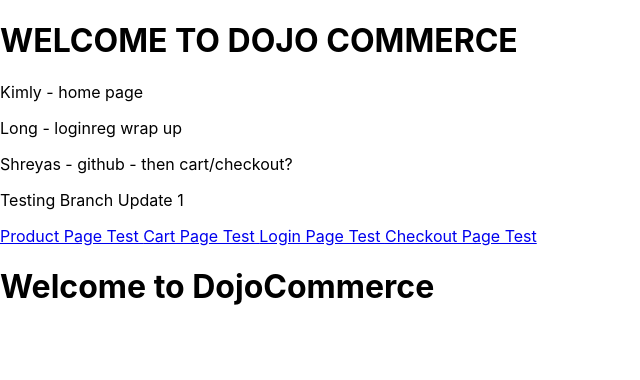
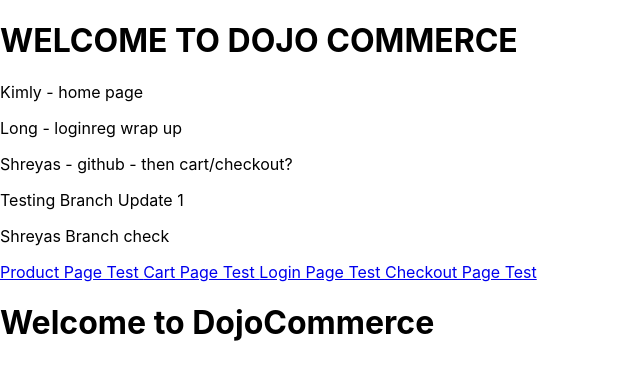
Before and after one commit to codesbyshrey/CodingDojoCommerce, a React (Create React App) app in the folder dojocommerce/: page / in a window 1280 px wide. Shown: the top 380 px of the page, without its empty margins (0-640 px from the left). Built offline with nearby package versions, Linux system fonts and the light colour scheme.

Commit message:
shreyas commit

```diff
--- a/dojocommerce/src/App.js
+++ b/dojocommerce/src/App.js
@@ -17,6 +17,7 @@ function App() {
       <p> Shreyas - github - then cart/checkout?</p>
 
       <p> Testing Branch Update 1</p>
+      <p> Shreyas Branch check</p>
 
       <Link to="/test/product"> Product Page Test </Link>
       <Link to="test/cart"> Cart Page Test </Link>
```
